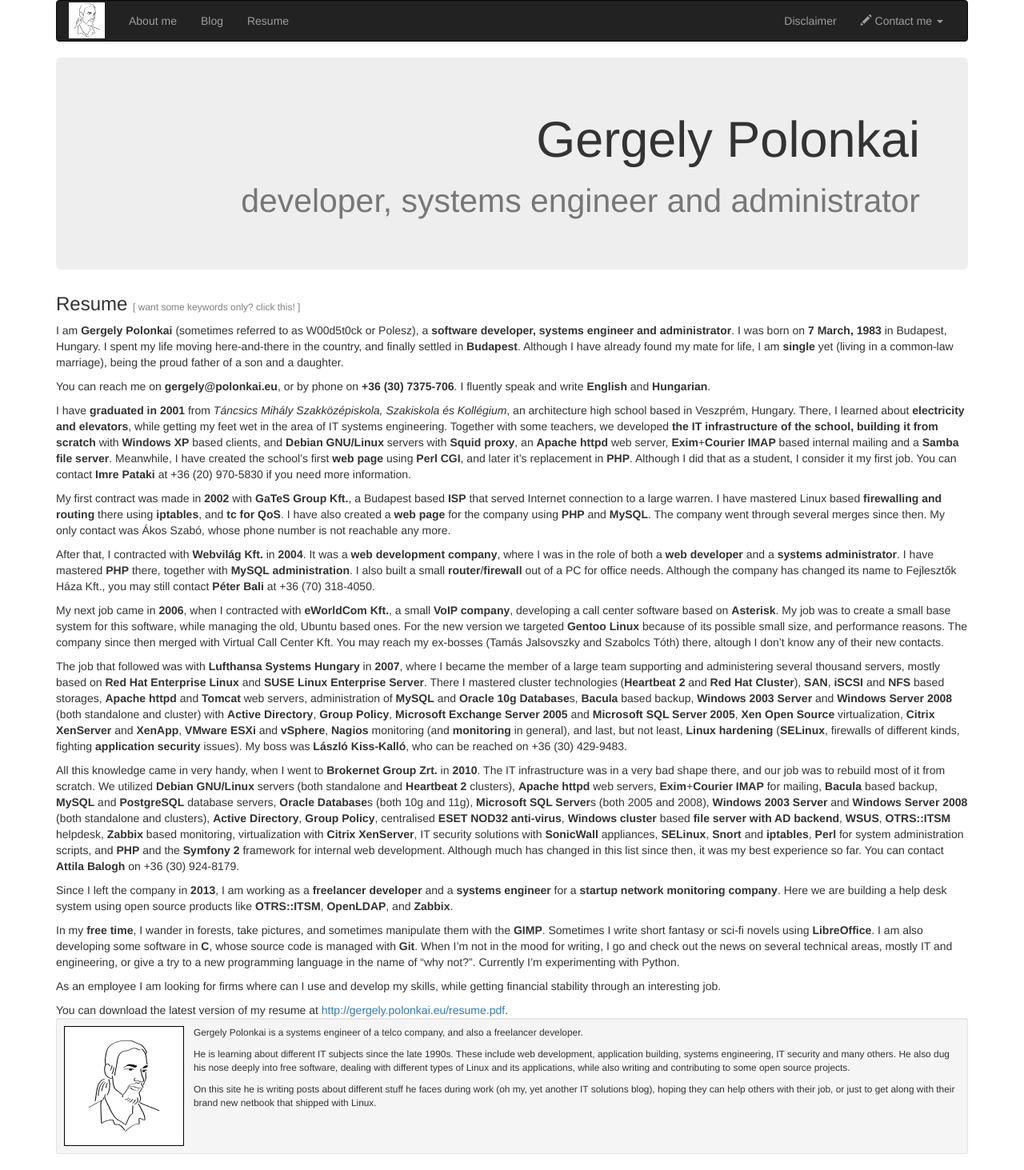
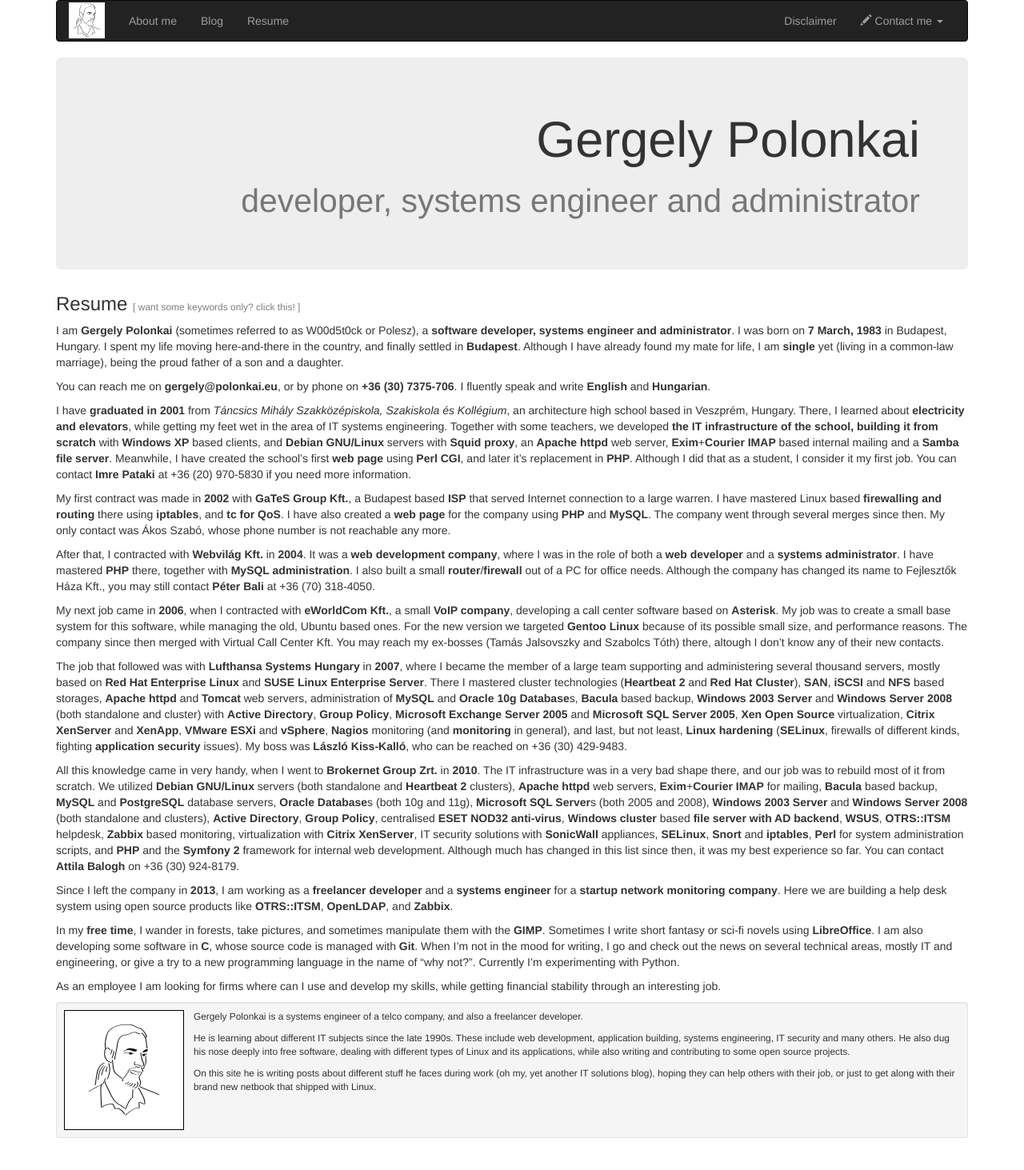
Before and after one commit to gergelypolonkai/gergelypolonkai.github.io, a Jekyll site: the page built from resume/index.html, in a window 1280 px wide. Shown: the whole page at 80% size. Built offline with Jekyll 4.4.1, drawn with Linux system fonts in a browser that asks for light colours; nearby versions of some CDN libraries; comment, search, counter and statistics services are not loaded.

Commit message:
Remove resume PDF link

```diff
--- a/resume/index.html
+++ b/resume/index.html
@@ -190,7 +190,7 @@ this! ]</span></h3>
 </div>
 
 <div id="keywords"><span id="keywords-close"></span><span id="keywords-list"></span></div>
-<div id="page-disclaimer">You can download the latest version of my resume at <a href="{{site.url}}/resume.pdf">{{site.url}}/resume.pdf</a>.</div>
+
 <script type="text/javascript">
 Array.prototype.unique = function() {
     var unique = [];
```
